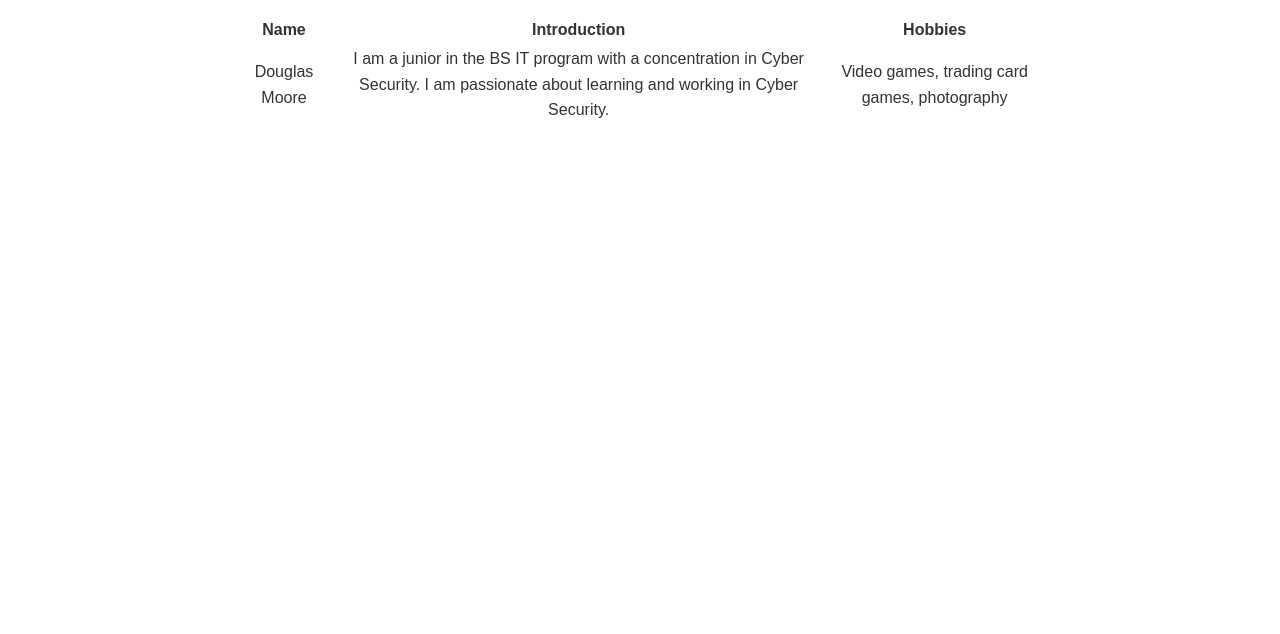
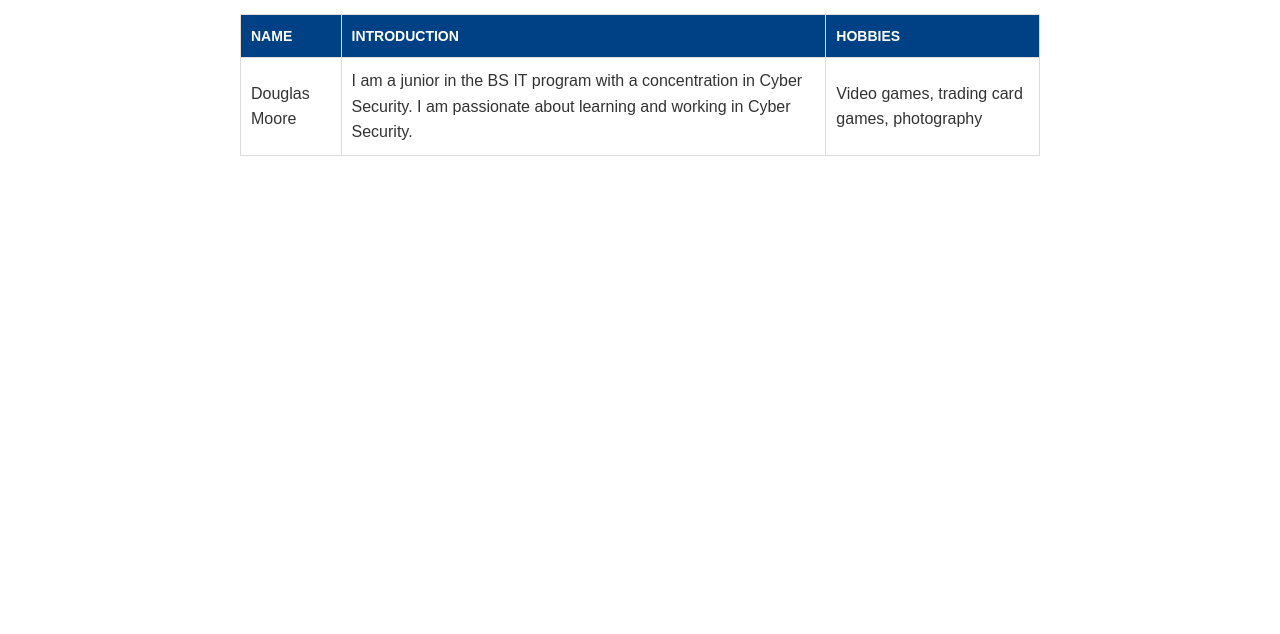
Before and after one commit to Doug09865/my-project, a plain HTML site: page about.html in a window 1280 px wide. Shown: the part 166-800 px from the top of the page. Drawn offline with Linux system fonts and the light colour scheme.

Commit message:
Update table to styles.css

```diff
--- a/styles.css
+++ b/styles.css
@@ -44,3 +44,36 @@ main {
 h1, h2 {
     color: #004085;
 }
+
+table {
+    border-collapse: collapse;
+    width: 100%;
+    margin: 20px auto;
+    text-align: left;
+    background-color: #f9f9f9;
+}
+
+th, td {
+    border: 1px solid #dddddd;
+    padding: 10px;
+}
+
+th {
+    background-color: #004085;
+    color: white;
+    text-transform: uppercase;
+    font-size: 14px;
+}
+
+td {
+    background-color: #ffffff;
+    color: #333;
+}
+
+tr:nth-child(even) {
+    background-color: #f2f2f2;
+}
+
+tr:hover {
+    background-color: #e0e0e0;
+}
```
